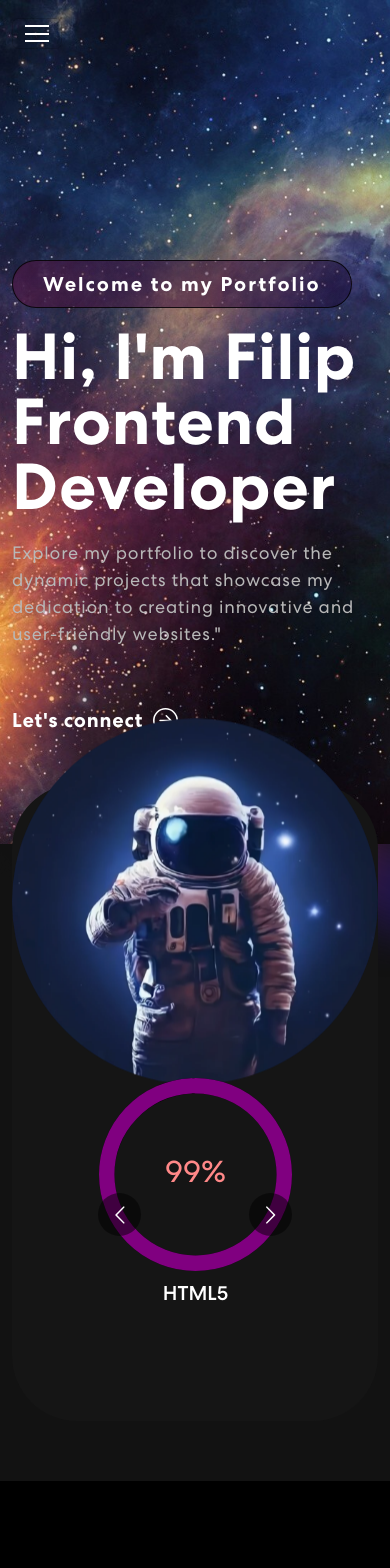
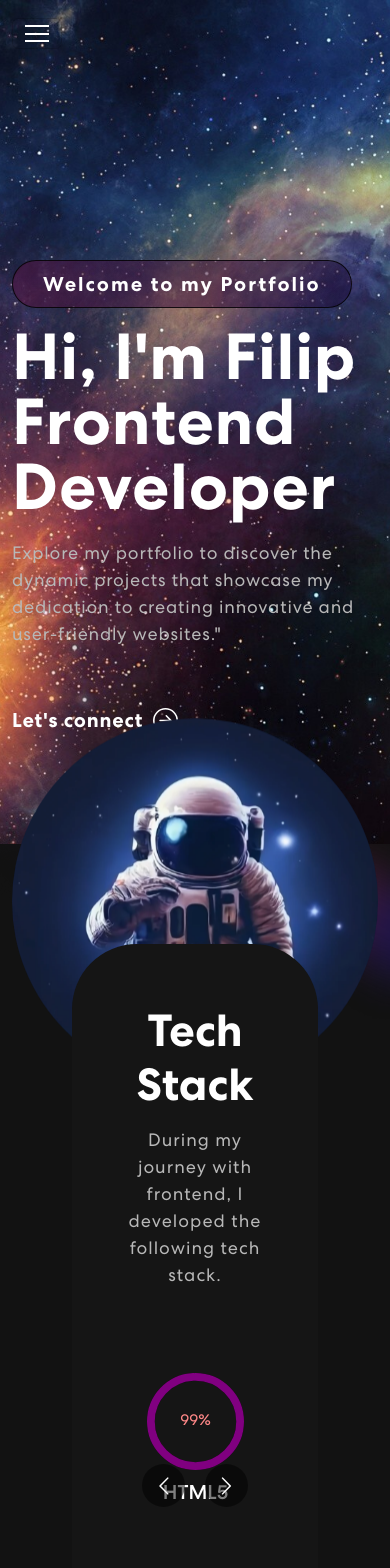
Before and after one commit to FilipO1994/web-portfolio, a React (Create React App) app: page / in a window 390 px wide. Shown: the top 1568 px of the page. Built offline with nearby package versions, Linux system fonts and the light colour scheme.

Commit message:
changed tech stack media

```diff
--- a/src/App.css
+++ b/src/App.css
@@ -362,6 +362,12 @@ nav.navbar .navbar-toggler[aria-expanded='true'] .navbar-toggler-icon {
 .progress-circle {
 	margin: 10px;
 }
+@media only screen and (max-width: 576px) {
+	.skills-scale {
+		transform: scale(0.8);
+		transform: translateY(100px);
+		padding: 60px;
+}}
 
 /************ Projects Css ************/
 .project {
--- a/src/components/Skills.js
+++ b/src/components/Skills.js
@@ -56,29 +56,29 @@ export const Skills = () => {
 	]
 
 	const skillProgress = {
-		'HTML5': 99,
-		'CSS3': 99,
-		'JavaScript (ES6+)':95,
-		'React':90,
-		'Redux':80,
-		'Magento':45,
-		'Axios':90,
-		'jQuery':90,
-		'Typescript (in progress)':20,
-		'Bootstrap':90,
-		'SASS/SCSS':80,
-		'Tailwind CSS':99,
-		'Styled Components':99,
-		'CSS Modules':99,
-		'AJAX':60,
-		'Npm':50,
-		'GIT':50,
-		'RESTful APIs':99,
-		'Context API':99,
-		'Unit Testing (React Testing Library)':30,
-		'Debugging and DevTools':60,
+		HTML5: 99,
+		CSS3: 99,
+		'JavaScript (ES6+)': 95,
+		React: 90,
+		Redux: 80,
+		Magento: 45,
+		Axios: 90,
+		jQuery: 90,
+		'Typescript (in progress)': 20,
+		Bootstrap: 90,
+		'SASS/SCSS': 80,
+		'Tailwind CSS': 99,
+		'Styled Components': 99,
+		'CSS Modules': 99,
+		AJAX: 60,
+		Npm: 50,
+		GIT: 50,
+		'RESTful APIs': 99,
+		'Context API': 99,
+		'Unit Testing (React Testing Library)': 30,
+		'Debugging and DevTools': 60,
 		'Basic Graphic Design Skills (for UI/UX collaboration)': 80,
-		'Gulp':20
+		Gulp: 20,
 	}
 
 	const [hasScrolled, setHasScrolled] = useState(false)
@@ -102,7 +102,7 @@ export const Skills = () => {
 	return (
 		<section className={`skills`} id="skills">
 			<Container>
-				<Row>
+				<Row className="skills-scale">
 					<Col>
 						<div className={`skill-bx animate__animated ${hasScrolled ? 'animate__slideInUp' : ''}`}>
 							<h2>Tech Stack</h2>
```
